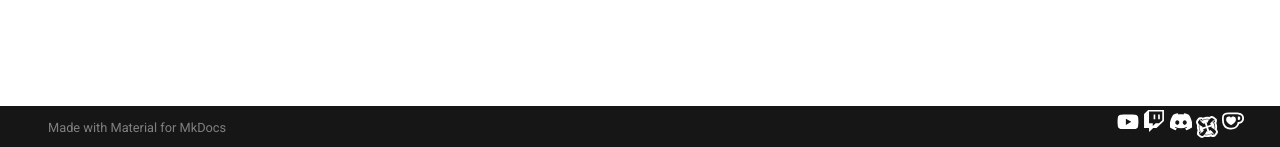
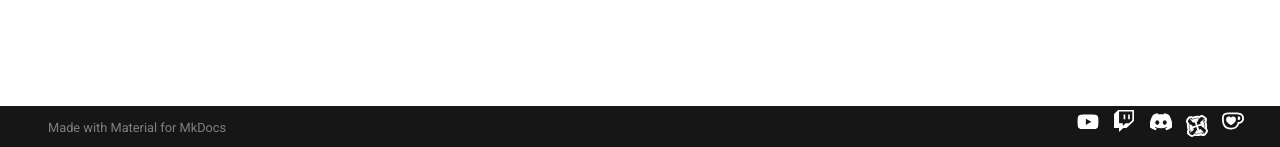
Before and after one commit to Lilevitchi/lilevitchi.github.io, an MkDocs documentation site: the page built from docs/cyberpunk/index.md, in a window 1280 px wide. Shown: the part 750-897 px from the top of the page. Built offline with MkDocs 1.6.1 and Material for MkDocs 9.7.7, drawn with Linux system fonts in a browser that asks for light colours.

Commit message:
Update extra.css

```diff
--- a/docs/stylesheets/extra.css
+++ b/docs/stylesheets/extra.css
@@ -156,11 +156,15 @@
 }
 
 /* --- 9. RÉSEAUX SOCIAUX --- */
+.md-footer-social__link {
+    margin-left: 10px !important;
+}
+
 .md-footer-social__link svg {
    max-height: 1.1rem !important;
    width: 1.1rem !important;
    fill: #ffffff !important;
-    transition: fill 0.3s ease;
+   transition: fill 0.3s ease;
 }
 
 .md-footer-social__link:hover svg {
@@ -174,6 +178,14 @@
     display: inline-block;
     filter: brightness(0) invert(1) !important;
     transition: filter 0.3s ease;
+    position: relative;
+    top: -1.5px;
+}
+
+.md-typeset a:hover .orange-icon-svg,
+.md-footer-social__link:hover .md-footer-social__icon,
+.md-footer-social__link:hover .custom-social-icon {
+    filter: invert(48%) sepia(89%) saturate(2476%) hue-rotate(346deg) brightness(101%) contrast(101%) !important;
 }
 
 /* ============================================================
```
